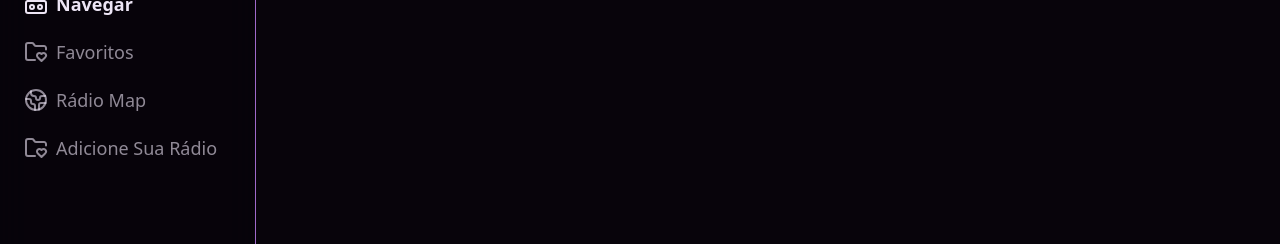
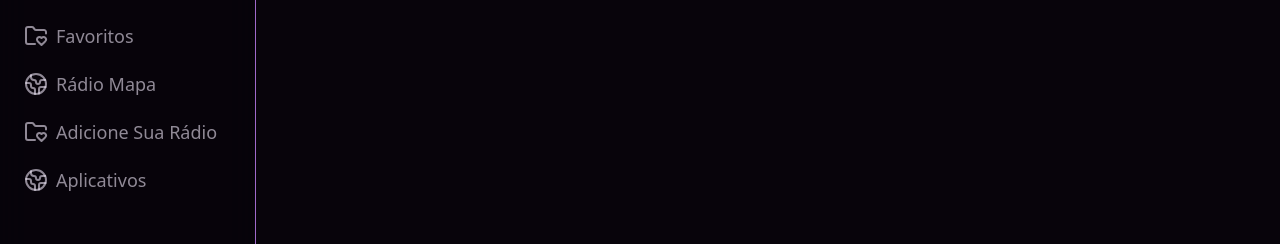
Before and after one commit to weltonabravanel/radiooficial, a React (Vite) app: page / in a window 1280 px wide. Shown: the part 227-471 px from the top of the page. Built offline with nearby package versions, Linux system fonts and the light colour scheme; no server answers.

Commit message:
Update Sidebar.tsx

```diff
--- a/src/components/Shared/Sidebar.tsx
+++ b/src/components/Shared/Sidebar.tsx
@@ -11,9 +11,9 @@ import { Button } from "../ui/button";
 const links = [
   { name: "Navegar", path: "/", icon: <BoomBox /> },
   { name: "Favoritos", path: "/favorites", icon: <FolderHeart /> },
-  { name: "Rádio Map", path: "/radio-map", icon: <Globe2 /> },
+  { name: "Rádio Mapa", path: "/radio-map", icon: <Globe2 /> },
   { name: "Adicione Sua Rádio", path: "https://wa.me/5531982845056?text=Oi%20quero%20adicionar%20minha%20r%C3%A1dio", icon: <FolderHeart /> },
-
+  { name: "Aplicativos", path: "https://youtubeplay.com.br/aplicativo.html", icon: <Globe2 /> },
 
 ];
 
```
